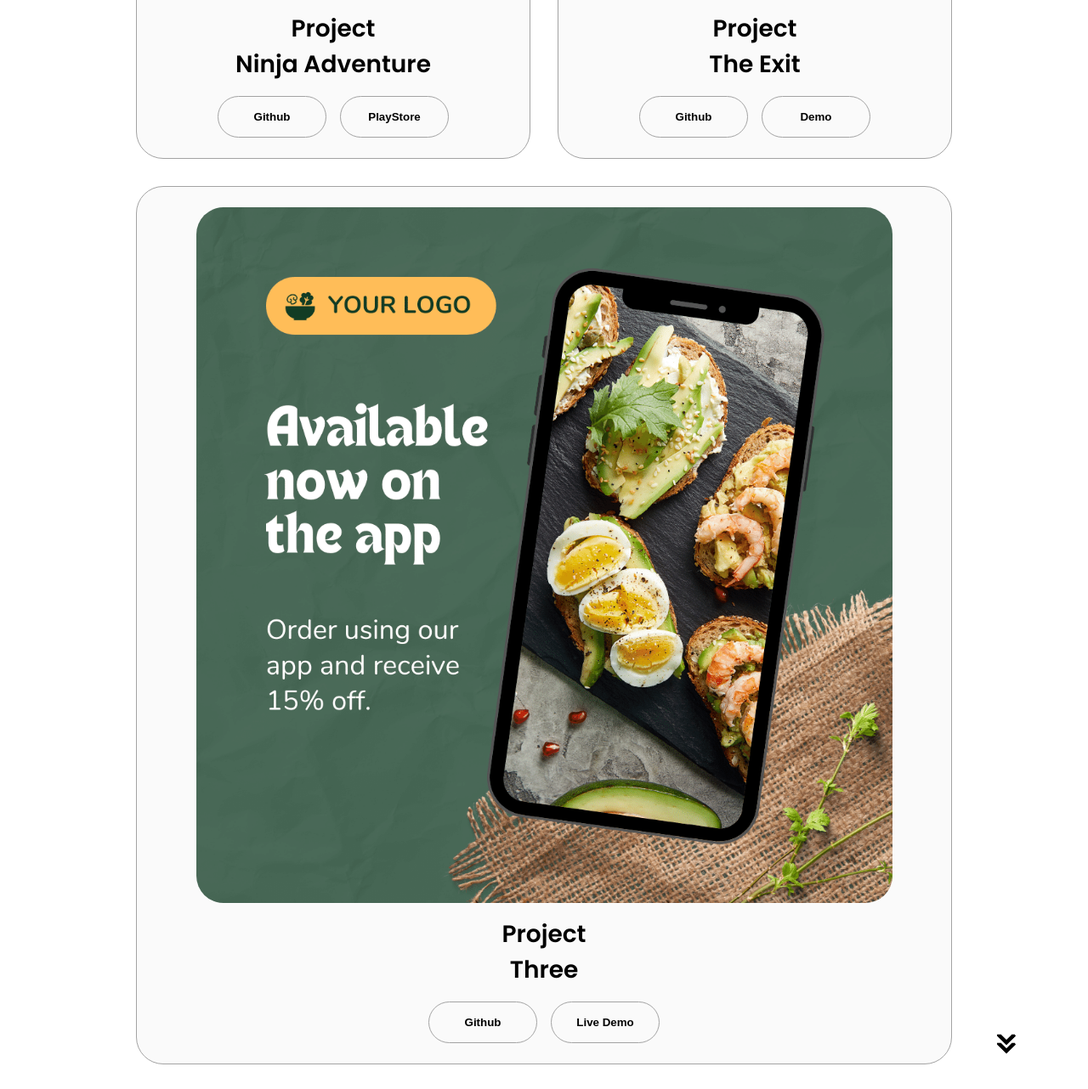
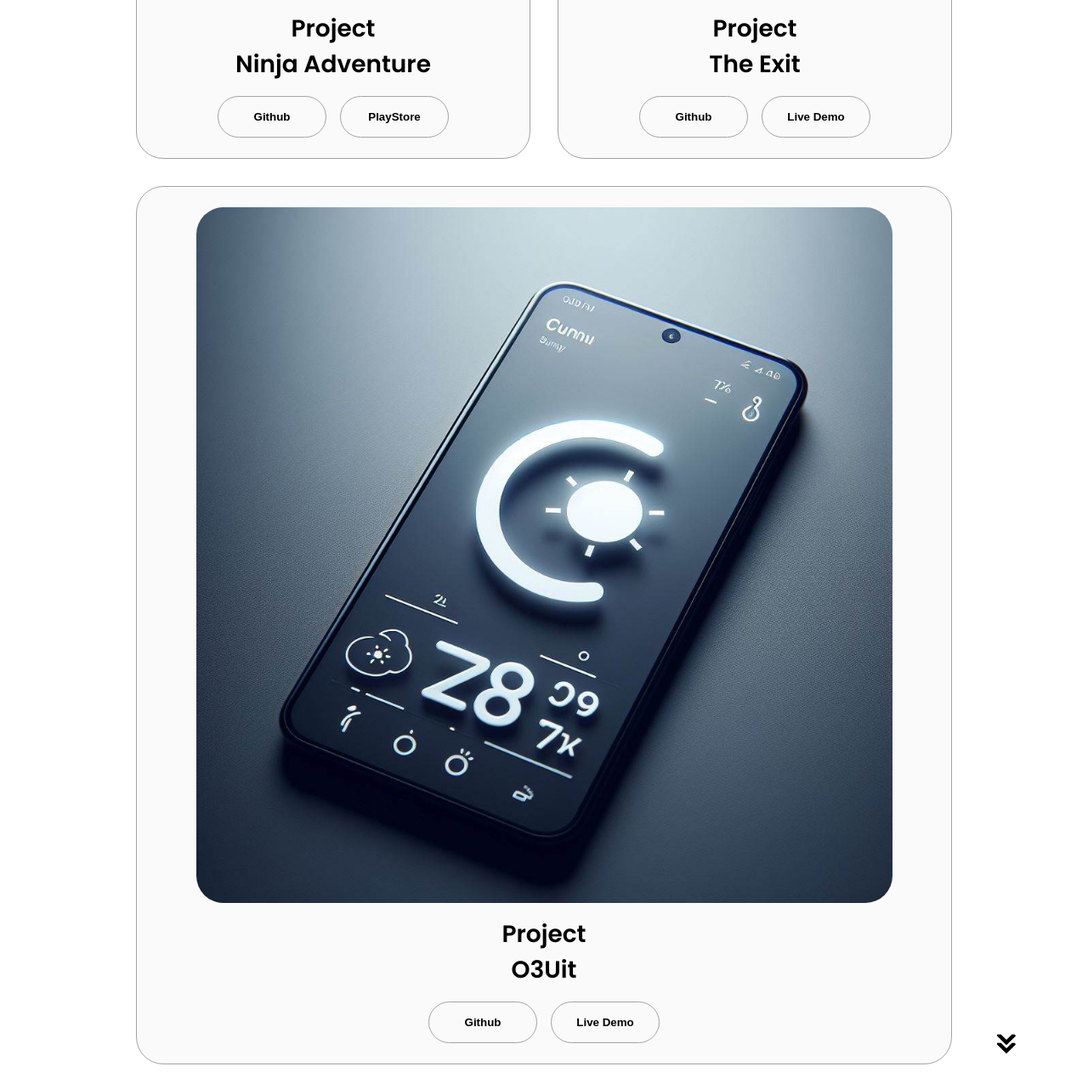
Before and after one commit to NguyenTrieuTu1212/Portfolio-v2, a plain HTML site: page index.html in a window 1280 px wide. Shown: the part 2930-4212 px from the top of the page at 85% size. Drawn offline with Linux system fonts and the light colour scheme.

Commit message:
Complete portfolio

```diff
--- a/index.html
+++ b/index.html
@@ -252,29 +252,29 @@
                 class="btn btn-color-2 project-btn"
                 onclick="location.href='https://www.youtube.com/watch?v=Cfcf5kreMMM'"
               >
-                Demo
+                Live Demo
               </button>
             </div>
           </div>
           <div class="details-container color-container">
             <div class="article-container-project">
               <img
-                src="./assets/project-3.png"
+                src="./assets/project_app.jpg"
                 alt="Project 3"
                 class="project-img"
               />
             </div>
-            <h2 class="experience-sub-title project-title">Project<br> Three</h2>
+            <h2 class="experience-sub-title project-title">Project<br> O3Uit</h2>
             <div class="btn-container">
               <button
                 class="btn btn-color-2 project-btn"
-                onclick="location.href='https://github.com/'"
+                onclick="location.href='https://github.com/NguyenTrieuTu1212/O3Uit'"
               >
                 Github
               </button>
               <button
                 class="btn btn-color-2 project-btn"
-                onclick="location.href='https://github.com/'"
+                onclick="location.href='https://www.youtube.com/watch?v=K7yuo6LSgfg'"
               >
                 Live Demo
               </button>
```
Also changed, not shown: assets/project_app.jpg (added).
